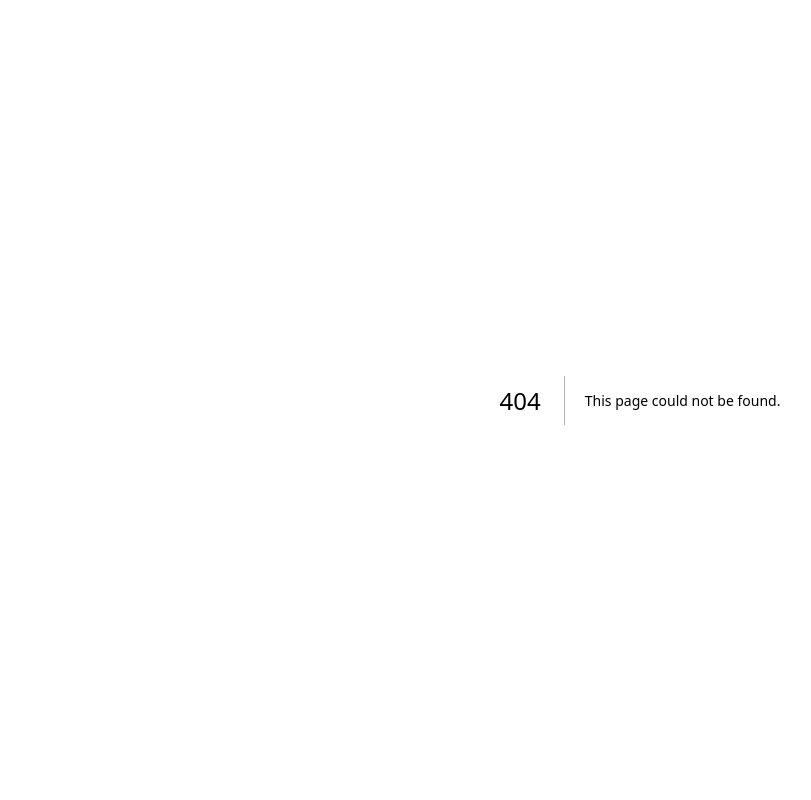
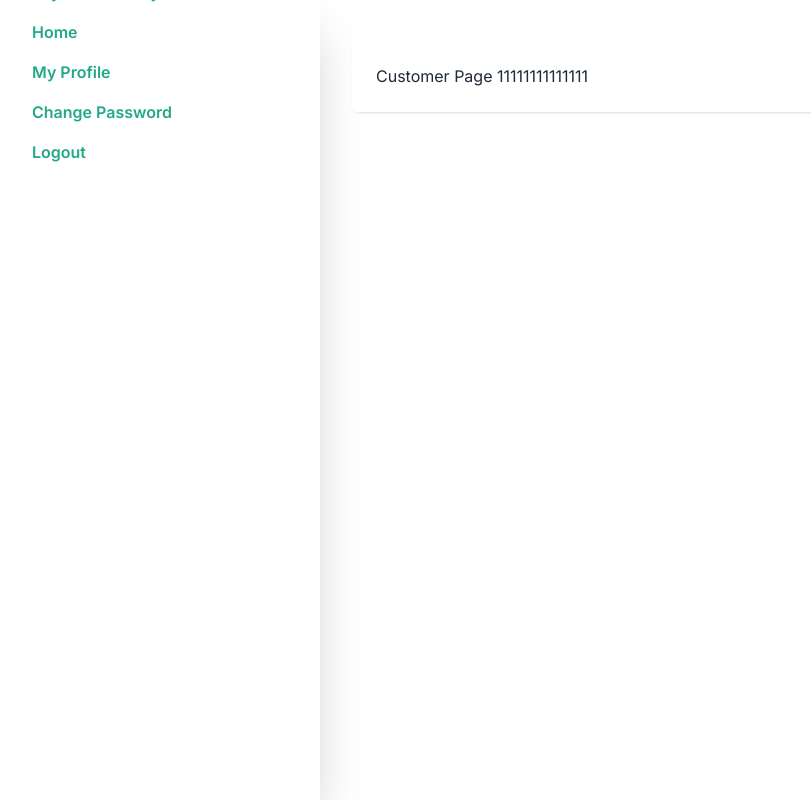
Before and after one commit to bhuiamh/digitosys-dashboard, a Next.js app: page /customer in a window 1280 px wide. Before the commit this address had no page. Shown: the whole page, without its empty margins (0-811 px from the left). Built offline with nearby package versions, Linux system fonts and the light colour scheme.

Commit message:
user profile section

```diff
--- /dev/null
+++ b/src/app/customer/customerProfile/layout.tsx
@@ -0,0 +1,10 @@
+export default function CustomerProfileLayout({
+    children,
+  }: {
+    children: React.ReactNode
+  }) {
+
+    return (
+      <section>{children}</section>
+    )
+  }
--- /dev/null
+++ b/src/app/customer/customerProfile/page.tsx
@@ -0,0 +1,4 @@
+
+export default function CustomerProfile() {
+    return (
+      <div>Hello customer page</div>)}
--- /dev/null
+++ b/src/app/customer/layout.tsx
@@ -0,0 +1,106 @@
+"use client";
+import Link from "next/link";
+import { useState } from "react";
+import Head from "next/head";
+
+export default function customerLayout({
+  children,
+}: {
+  children: React.ReactNode;
+}) {
+  const [isMenuOpen, setIsMenuOpen] = useState(false);
+
+  const toggleMenu = () => {
+    setIsMenuOpen(!isMenuOpen);
+  };
+
+  const handleLogOut = () => {
+    // Implement your logout logic here
+  };
+
+  const customerItem = (
+    <>
+      <Link onClick={toggleMenu} href="customer/cart">
+        My Cart
+      </Link>
+      <Link onClick={toggleMenu} href="customer/purchased">
+        Purchased History
+      </Link>
+      <Link onClick={toggleMenu} href="customer/paymentHistory">
+        Payment History
+      </Link>
+      <Link onClick={toggleMenu} href="/">
+        Home
+      </Link>
+      <Link onClick={toggleMenu} href="customer/profile">
+        My Profile
+      </Link>
+      <Link onClick={toggleMenu} href="customer/changePassword">
+        Change Password
+      </Link>
+      <Link onClick={handleLogOut} href="/">
+        Logout
+      </Link>
+    </>
+  );
+  return (
+    <section>
+      <div className="min-h-screen flex flex-col md:flex-row">
+        {/* Dashboard Menu */}
+        <nav className="bg-white shadow-2xl md:w-1/4 lg:w-1/4">
+          <div className="max-w-7xl mx-auto px-4 sm:px-6 lg:px-8">
+            <div className="flex items-center justify-between h-16">
+              <div className="flex">
+                <div className="sm:hidden">
+                  {/* Mobile Menu Button */}
+                  <button
+                    type="button"
+                    className="text-gray-500 text-xl hover:text-gray-700 focus:outline-none focus:text-gray-700"
+                    aria-label="Toggle menu"
+                    onClick={toggleMenu}
+                  >
+                    <svg
+                      xmlns="http://www.w3.org/2000/svg"
+                      fill="none"
+                      viewBox="0 0 24 24"
+                      stroke-width="1.5"
+                      stroke="currentColor"
+                      class="w-6 h-6"
+                    >
+                      <path
+                        stroke-linecap="round"
+                        stroke-linejoin="round"
+                        d="M3.75 6.75h16.5M3.75 12h16.5m-16.5 5.25h16.5"
+                      />
+                    </svg>
+                  </button>
+                </div>
+                <div className="hidden md:flex flex-col justify-center font-semibold text-[#23a888] md:space-y-4">
+                  {customerItem}
+                </div>
+              </div>
+            </div>
+          </div>
+          {/* Mobile Menu */}
+          {isMenuOpen && (
+            <div className="sm:hidden mx-3">
+              <div className="flex flex-col items-center mt-2">{customerItem}</div>
+            </div>
+          )}
+        </nav>
+
+        {/* Dashboard Content */}
+        <main className="py-10 flex-1">
+          <div className="max-w-7xl mx-auto sm:px-6 lg:px-8">
+            <div className="bg-white overflow-hidden shadow-sm sm:rounded-lg">
+              <div className="p-6 bg-white border-b border-gray-200">
+                {/* Your content (outlet) goes here */}
+                <div>{children}</div>
+              </div>
+            </div>
+          </div>
+        </main>
+      </div>
+    </section>
+  );
+}
--- a/src/app/dashboard/user/customer/page.tsx
+++ b/src/app/customer/page.tsx
@@ -3,4 +3,4 @@ import Link from 'next/link';
 
 export default function Customer() {
   return (
-    <div >Customer Page</div>)}
+    <div >Customer Page  11111111111111</div>)}
--- a/src/app/dashboard/user/customer/layout.tsx
+++ /dev/null
@@ -1,7 +0,0 @@
-export default function CustomerLayout({
-  children,
-}: {
-  children: React.ReactNode;
-}) {
-  return <section>{children}</section>;
-}
```
